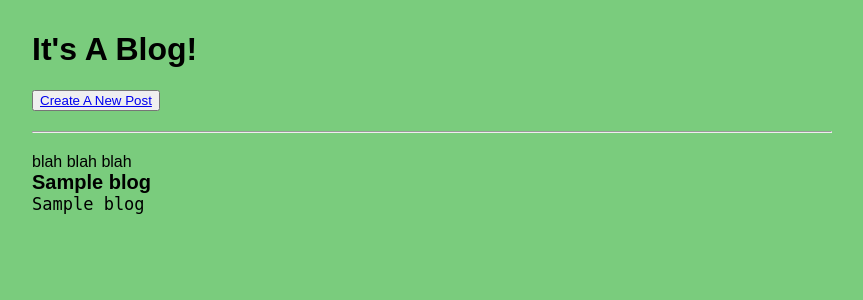
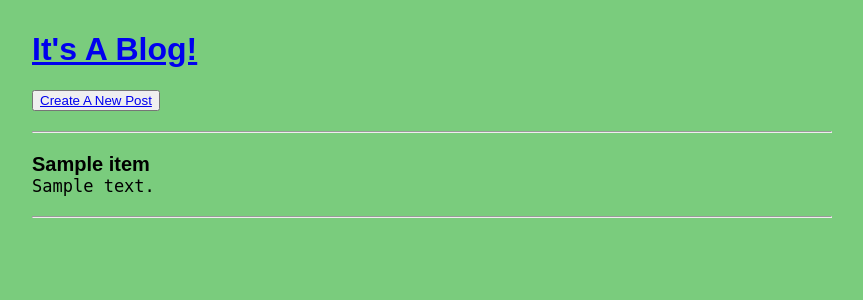
Before and after one commit to GT-rc/build-a-blog, a Python web app: template templates/home.html in a window 1280 px wide. Shown: the top 300 px of the page, without its empty margins (208-1071 px from the left). Run offline with Jinja, Linux system fonts and the light colour scheme; the template is opened without the code that fills it: most values are stand-ins (such as "Sample title", 1, 10 or a date in 2020).

Commit message:
It's working, ready to add the permalinks to the home page.

```diff
--- a/templates/base.html
+++ b/templates/base.html
@@ -56,7 +56,7 @@
     </style>
 
     <body>
-        <h1>It's A Blog!</h1>
+        <h1><a href="/">It's A Blog!</a></h1>
         <button align="right"><a href="/blogs">Create A New Post</a></button>
         <hr>
 
--- a/templates/home.html
+++ b/templates/home.html
@@ -1,12 +1,13 @@
 {% extends "base.html" %}
 
 {% block content %}
-blah blah blah
+
     {% for item in blogs %}
         <div class="post">
-            <div class="post-title">{{blog.title}}</div>
-            <pre class="post-body">{{blog.blog}}</pre>
+            <div class="post-title">{{item.title}}</div>
+            <pre class="post-body">{{item.body}}</pre>
         </div>
+        <hr>
     {% endfor %}
 
 {% endblock %}
--- a/templates/newpost.html
+++ b/templates/newpost.html
@@ -15,7 +15,7 @@
                 <textarea name="blog">{{ blog }}</textarea>
             </label>
 
-            <div class="error">{{error}}</div>
+            <div class="error">{{ error }}</div>
             <input type="submit" />
         </form>
 
--- a/templates/permalink.html
+++ b/templates/permalink.html
@@ -3,8 +3,8 @@
 {% block content %}
 
 <div class="post">
-    <div class="post-title">{{blog.title}}</div>
-    <pre class="post-body">{{blog.blog}}</pre>
+    <div class="post-title">{{ blog.title }}</div>
+    <pre class="post-body">{{ blog.body }}</pre>
 </div>
 
 {% endblock %}
```
Also changed, not shown: main.py (+15 -15 lines), 1 other file.
